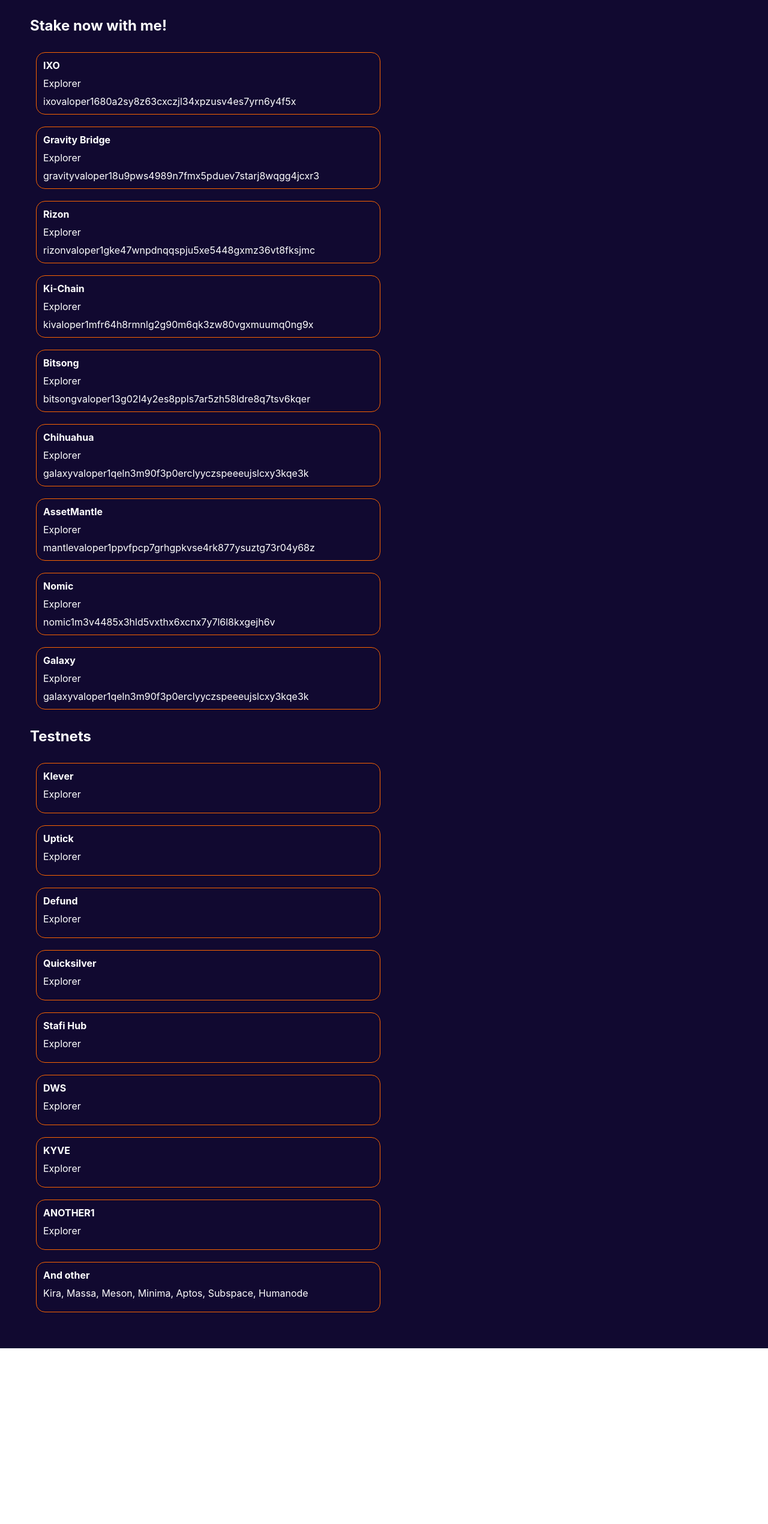
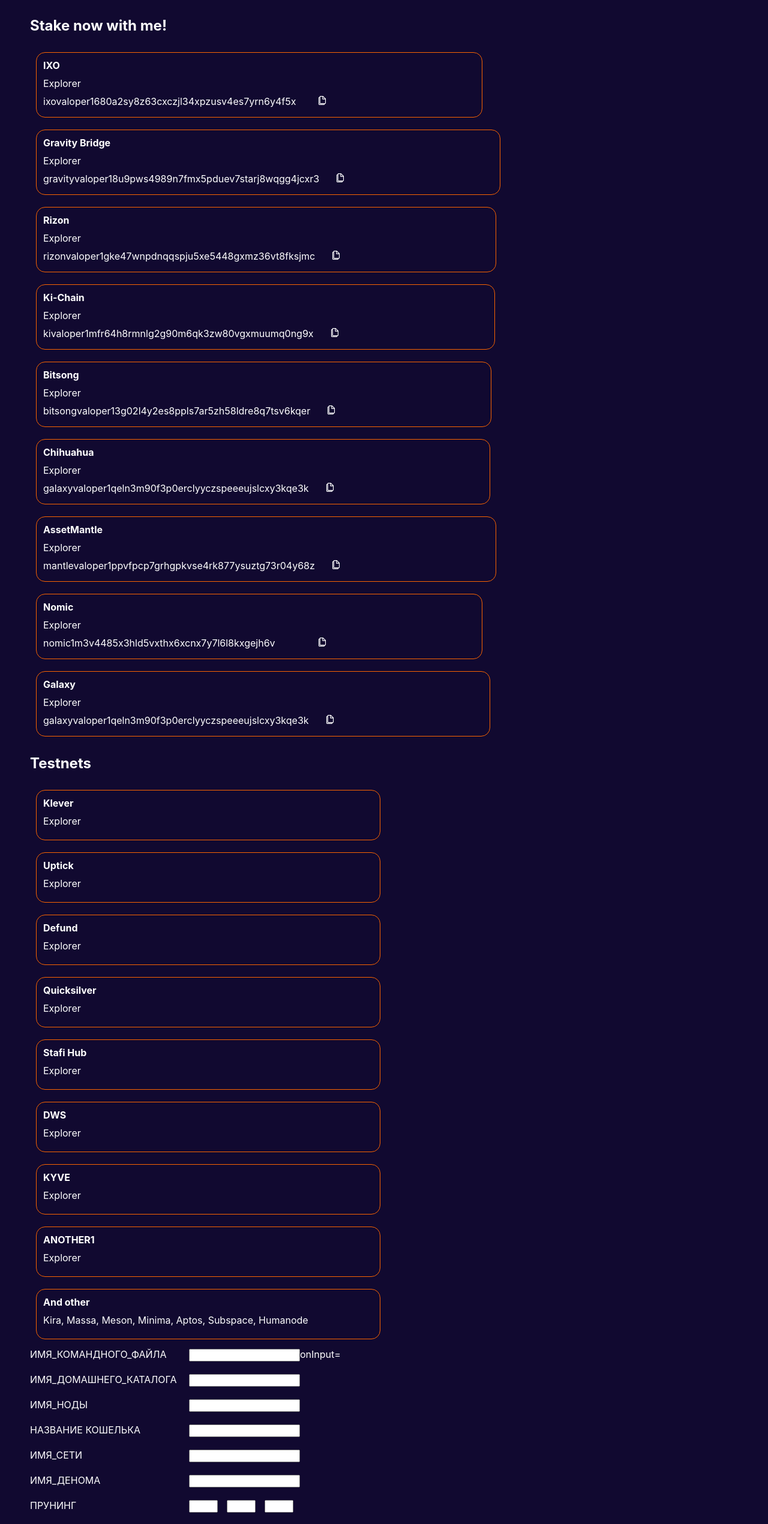
Before and after one commit to NeverwinterNights/valid, a React (Create React App) app: page / in a window 1280 px wide. Shown: the part 104-2645 px from the top of the page at 60% size. Before the commit the page ends 2352 px from the top, so only its background shows below. Built offline with nearby package versions, Linux system fonts and the light colour scheme.

Commit message:
start valid

```diff
--- a/package.json
+++ b/package.json
@@ -10,11 +10,14 @@
     "@types/node": "^16.7.13",
     "@types/react": "^18.0.0",
     "@types/react-dom": "^18.0.0",
+    "formik": "^2.2.9",
     "react": "^18.1.0",
     "react-dom": "^18.1.0",
+    "react-hook-form": "^7.31.1",
     "react-scripts": "5.0.1",
     "typescript": "^4.4.2",
-    "web-vitals": "^2.1.0"
+    "web-vitals": "^2.1.0",
+    "yup": "^0.32.11"
   },
   "homepage": "https://NeverwinterNights.github.io/valid",
   "scripts": {
--- a/src/App.tsx
+++ b/src/App.tsx
@@ -1,12 +1,14 @@
 import React from 'react';
 import './App.css';
 import {Main} from "./components/main/Main";
+import { Info } from './components/info/Info';
+
 
 function App() {
     return (
         <div className="App">
             <Main/>
-            {/*<Optimaized/>*/}
+            <Info/>
         </div>
     );
 }
--- /dev/null
+++ b/src/components/icons/copy/CopyIcon.module.css
@@ -0,0 +1,11 @@
+.copy {
+    cursor: pointer;
+    width: 20px;
+    aspect-ratio: auto 20 / 15;
+    height: 15px;
+    margin-left: 10px;
+}
+svg {
+    width: 20px;
+    height: 15px;
+}
--- /dev/null
+++ b/src/components/icons/copy/CopyIcon.tsx
@@ -0,0 +1,23 @@
+import React from 'react';
+import style from './CopyIcon.module.css';
+
+type  CopyIconPropsType = {
+    value: string
+}
+
+export const CopyIcon = React.memo(({value}: CopyIconPropsType) => {
+    const copyHandler = (value: string) => {
+        navigator.clipboard.writeText(value ?? '');
+    }
+    return (
+        <span onClick={() => {copyHandler(value)}} className={style.copy}>
+            <svg xmlns="http://www.w3.org/2000/svg" viewBox="0 0 512 512" fill={"white"}>
+                <path id="XMLID_7_" d="M305.8,0H158.7c-27,0-50.3,21.4-50.3,48.4v10.2h-9.3c-27,0-50.3,21.4-50.3,48.4v354.7
+		c0,27,22.3,50.3,50.3,50.3h256c27,0,48.4-22.3,48.4-50.3v-9.3h11.2c27,0,48.4-22.3,48.4-50.3V157.3L305.8,0z M305.8,54.9
+		l102.4,102.4H305.8C305.8,157.3,305.8,54.9,305.8,54.9z M364.5,461.7c0,5.6-3.7,10.2-9.3,10.2h-256c-5.6,0-10.2-4.7-10.2-10.2V108
+		c0-4.7,4.7-9.3,10.2-9.3h9.3v314.6c0,27,13,40,40,40h216V461.7z M424,403.1c0,5.6-3.7,10.2-9.3,10.2h-256
+		c-5.6,0-10.2-4.7-10.2-10.2V48.4c0-4.7,4.7-9.3,10.2-9.3h108v157.3H424V403.1z"/>
+            </svg>
+        </span>
+    );
+});
--- /dev/null
+++ b/src/components/info/Info.module.css
@@ -0,0 +1,16 @@
+.row {
+    margin-bottom: 20px;
+}
+
+div {
+    margin-bottom: 5px;
+}
+span {
+    display: inline-flex;
+    margin-right: 15px;
+    min-width: 250px;
+}
+.number {
+    width: 40px;
+    margin-right: 15px;
+}
--- a/src/components/optimazed/Optimazed.tsx
+++ b/src/components/info/Info.tsx
@@ -1,85 +1,245 @@
 import React, {ChangeEvent, useState} from 'react';
-
+import {SubmitHandler, useForm} from "react-hook-form";
+import style from './Info.module.css';
 
 type  StateType = {
-    defundd: string
-    defund: string
-    name: string
-    network: string
-    wallet: string
-    ufetf: string
-    peers: string
-    seeds: string
-    pruning1: string
-    pruning2: string
-    pruning3: string
-    // moniker: string
+    defundd?: string
+    defund?: string
+    name?: string
+    network?: string
+    wallet?: string
+    ufetf?: string
+    peers?: string
+    seeds?: string
+    pruning1?: string
+    pruning2?: string
+    pruning3?: string
+    a1?: string
+    a2?: string
+    a3?: string
+    a4?: string
+    c1?: string
+    c2?: string
+    c3?: string
+    c4?: string
+    c5?: string
+    defundvaloper1ms?: string
 }
 
-export const Optimaized = React.memo(() => {
+export const Info = React.memo(() => {
 
 
     const [state, setState] = useState<StateType>({} as StateType);
+    // const {register, handleSubmit, formState: {errors}} = useForm<StateType>()
 
-    const inputHandler = (event: ChangeEvent<HTMLInputElement>) => {
-        const {name, value} = event.target;
+
+    // const inputHandler = (event: ChangeEvent<HTMLInputElement>) => {
+    //     const {name, value} = event.target;
+    //     setState({
+    //         ...state,
+    //         [name]: value
+    //     })
+    // }
+
+    // const formik = useFormik({
+    //     initialValues: {
+    //         defundd: "",
+    //         defund: "",
+    //         name: "",
+    //         network: "",
+    //         wallet: "",
+    //         ufetf: "",
+    //         peers: "",
+    //         seeds: "",
+    //         pruning1: "",
+    //         pruning2: "",
+    //         pruning3: "",
+    //         a1: "",
+    //         a2: "",
+    //         a3: "",
+    //         a4: "",
+    //         c1: "",
+    //         c2: "",
+    //         c3: "",
+    //         c4: "",
+    //         c5: "",
+    //         defundvaloper1ms: ""
+    //     },
+    //     validate: (values) => {
+    //         const errors: StateType = {};
+    //         if (!values.defundd) {
+    //             errors.defundd = 'Required';
+    //         } else if (!/^[a-zA-Z0-9]+$/.test(values.defundd)) {
+    //             errors.defundd = 'Поле должно состоять только из латинских символов и цифр.';
+    //         }
+    //         if (!values.pruning1) {
+    //             errors.pruning1 = 'Required';
+    //         }
+    //         if (!/^\d+$/.test(values.pruning1)) {
+    //             errors.pruning1 = 'Поле должно состоять только из цифр.';
+    //         }
+    //
+    //         return errors;
+    //     },
+    //
+    //     onSubmit: values => {
+    //         //     alert(JSON.stringify(values, null, 2));
+    //         //     formik.resetForm()
+    //     },
+    // });
+
+
+    const onSubmit: SubmitHandler<StateType> = (data) => {
+
+    }
+
+
+    const inputHandler = (e: ChangeEvent<HTMLInputElement>) => {
+        const {name, value} = e.target;
+        if (value && /^[a-zA-Z0-9]+$/.test(value)) {
             setState({
                 ...state,
                 [name]: value
             })
+        } else {
+            setState({
+                ...state,
+                [name]: ""
+            })
         }
+
+
+    }
+
+
+    const {register, handleSubmit, formState: {errors, isValid}} = useForm({
+        mode: 'onChange'
+    });
+
+
 
     return (
         <div>
-            <div className={"row"}>
+            <form onSubmit={handleSubmit(onSubmit)}>
+                <div className={style.row}>
                     <span>ИМЯ_КОМАНДНОГО_ФАЙЛА</span>
-                <input name="defundd" onChange={inputHandler} value={state.defundd}/>
+                    <input {...register("defundd", {
+                        pattern: {
+                            value: /^[a-zA-Z0-9]+$/,
+                            message: ('Поле может состоять только  латинские символы и цифры.')
+                        }
+                    })} onInput={inputHandler} value={state.defundd}/>
+                    {errors.defundd && <div style={{color: "red"}}>{errors.defundd.message}</div>}
+                    onInput={()=> errors.defundd==undefined ? inputHandler : null}
                 </div>
-            <div className={"row"}>
+
+
+                <div className={style.row}>
                     <span>ИМЯ_ДОМАШНЕГО_КАТАЛОГА</span>
-                <input name="defund" onChange={inputHandler} value={state.defund}/>
+
+                    <input {...register("defund", {
+                        pattern: {
+                            value: /^[a-zA-Z0-9]+$/,
+                            message: ('Поле может состоять только  латинские символы и цифры.')
+                        }
+                    })} onInput={inputHandler} value={state.defund}/>
+                    {errors.defund && <div style={{color: "red"}}>{errors.defund.message}</div>}
+
+
                 </div>
-            <div className={"row"}>
+                <div className={style.row}>
                     <span>ИМЯ_НОДЫ</span>
                     <input name="name" onChange={inputHandler} value={state.name}/>
+
                 </div>
-            <div className={"row"}>
+                <div className={style.row}>
                     <span>НАЗВАНИЕ КОШЕЛЬКА</span>
                     <input name="wallet" onChange={inputHandler} value={state.wallet}/>
+
                 </div>
-            <div className={"row"}>
+                <div className={style.row}>
                     <span>ИМЯ_СЕТИ</span>
                     <input name="network" onChange={inputHandler} value={state.network}/>
+
                 </div>
-
-            <div className={"row"}>
+                <div className={style.row}>
                     <span>ИМЯ_ДЕНОМА</span>
                     <input name="ufetf" onChange={inputHandler} value={state.ufetf}/>
                 </div>
 
-            <div className={"row"}>
+                <div className={style.row}>
                     <span>ПРУНИНГ </span>
-                <input name="pruning1" onChange={inputHandler} value={state.pruning1}/>
-                <input name="pruning2" onChange={inputHandler} value={state.pruning2}/>
-                <input name="pruning3" onChange={inputHandler} value={state.pruning3}/>
+                    <input className={style.number} name="pruning1" onChange={inputHandler} value={state.pruning1}/>
+
+
+                    <input className={style.number} name="pruning2" onChange={inputHandler} value={state.pruning2}/>
+
+
+                    <input className={style.number} name="pruning3" onChange={inputHandler} value={state.pruning3}/>
+
+                </div>
+                <div className={style.row}>
+                    <span>peers</span>
+                    <input onChange={inputHandler} value={state.peers}/>
+
+                </div>
+                <div className={style.row}>
+                    <span>seeds</span>
+                    <input onChange={inputHandler} value={state.seeds}/>
                 </div>
 
+                <div className={style.row}>
+                    <span>$A1</span>
+                    <input onChange={inputHandler} value={state.a1}/>
 
-            <div className={"row"}>
-                <span>peers</span>
-                <input name="peers" onChange={inputHandler} value={state.peers}/>
                 </div>
-            <div className={"row"}>
-                <span>seeds</span>
-                <input name="seeds" onChange={inputHandler} value={state.seeds}/>
+                <div className={style.row}>
+                    <span>$A2</span>
+                    <input value={state.a2}/>
+
                 </div>
-            {/*<div className={"row"}>*/}
-            {/*    <span>moniker</span>*/}
-            {/*    <input name="moniker" onChange={inputHandler} value={state.moniker}/>*/}
-            {/*</div>*/}
+                <div className={style.row}>
+                    <span>$A3</span>
+                    <input onChange={inputHandler} value={state.a3}/>
+
+                </div>
+                <div className={style.row}>
+                    <span>$A4</span>
+                    <input onChange={inputHandler} value={state.a4}/>
+
+                </div>
+                <div className={style.row}>
+                    <span>$C1</span>
+                    <input name="c1" onChange={inputHandler} value={state.c1}/>
+
+                </div>
+                <div className={style.row}>
+                    <span>$C2</span>
+                    <input name="c2" onChange={inputHandler} value={state.c2}/>
+                </div>
+                <div className={style.row}>
+                    <span>$C3</span>
+                    <input name="c3" onChange={inputHandler} value={state.c3}/>
+                </div>
+                <div className={style.row}>
+                    <span>$C4</span>
+                    <input name="c4" onChange={inputHandler} value={state.c4}/>
+                </div>
+                <div className={style.row}>
+                    <span>$C5</span>
+                    <input name="c5" onChange={inputHandler} value={state.c5}/>
+                </div>
+                <div className={style.row}>
+                    <span>АДРЕСС_ВАЛИДАТОРА</span>
+                    <input name="defundvaloper1ms" onChange={inputHandler} value={state.defundvaloper1ms}/>
+                </div>
+
+            </form>
             <div className={"result"}>
                 <h3>Инициализируем ноду {state.name}</h3>
                 <div>{state.defundd} init {state.name} --chain-id={state.network}</div>
+
+
                 <h3>Cоздаем или восстанавливаем кошелек и сохраняем вывод</h3>
                 <div># создать кошелек</div>
                 <div>{state.defundd} keys add {state.wallet}</div>
@@ -170,7 +330,7 @@
                 <br/>
                 <div>------------------КОМАНДЫ ПОСЛЕ УСТАНОВКИ-----------</div>
                 <br/>
-                <div>АДРЕСС_ВАЛИДАТОРА={'<defundvaloper1ms...>'}</div>
+                <div>АДРЕСС_ВАЛИДАТОРА={state.defundvaloper1ms}</div>
                 <div>ПОРТ=26657 (по дефолту стоит такой (серым или как там называется по умолчанию значение), но
                     если его меняют почти во все команды добавляется команда
                 </div>
@@ -197,32 +357,32 @@
                 <br/>
                 <h3>Проверить валидатора</h3>
                 <br/>
-                <div>{state.defundd} query staking validator {' <defundvaloper1ms...> N'}</div>
+                <div>{state.defundd} query staking validator {state.defundvaloper1ms} N</div>
                 <div>{state.defundd} query staking validators N --limit 1000000 -o json | jq '.validators[] |
                     select(.description.moniker=={state.name} )' | jq
                 </div>
                 <h3>Собрать комиссионные + реварды</h3>
                 <br/>
                 <div>{state.defundd} tx distribution
-                    withdraw-rewards {'<defundvaloper1ms...> '} --from {state.wallet} --chain-id {state.defund}-private-1
+                    withdraw-rewards {state.defundvaloper1ms} --from {state.wallet} --chain-id {state.defund}-private-1
                     --fees 5{state.ufetf} --commission N -y
                 </div>
                 <br/>
                 <h3>Заделегировать себе в стейк еще (так отправляется 1 монетa)</h3>
                 <br/>
                 <div>{state.defundd} tx staking
-                    delegate {' <defundvaloper1ms...> '} 1000000{state.ufetf} --from {state.wallet} --fees
+                    delegate {state.defundvaloper1ms} 1000000{state.ufetf} --from {state.wallet} --fees
                     5{state.ufetf} --chain-id {state.defund}-private-1 N -y
                 </div>
                 <br/>
                 <h3>Unbond (в примере 10 монет)</h3>
                 <br/>
-                <div>{state.defundd} tx staking unbond {'<defundvaloper1ms...>'} 10000000{state.ufetf}
+                <div>{state.defundd} tx staking unbond {state.defundvaloper1ms} 10000000{state.ufetf}
                     --from {state.wallet} --fees 5{state.ufetf} --chain-id {state.defund}-private-1 N -y
                 </div>
                 <br/>
                 <h3>Отправить монеты на другой адрес</h3>
-                <div>{state.defundd} tx bank send {state.wallet} {'<defund1le...>'} 1001000{state.ufetf} --fees
+                <div>{state.defundd} tx bank send {state.wallet} {state.defundvaloper1ms} 1001000{state.ufetf} --fees
                     5{state.ufetf} --chain-id {state.defund}-private-1 N -y
                 </div>
                 <br/>
--- a/src/components/main/Main.module.css
+++ b/src/components/main/Main.module.css
@@ -27,3 +27,7 @@
 .link {
     margin-bottom: 10px;
 }
+
+.hash {
+    min-width: 430px;
+}
--- a/src/components/main/Main.tsx
+++ b/src/components/main/Main.tsx
@@ -1,7 +1,10 @@
 import React from 'react';
 import style from './Main.module.css';
+import {CopyIcon} from "../icons/copy/CopyIcon";
 
 export const Main = React.memo(() => {
+
+
     return (
         <>
             <h1>79anvi</h1>
@@ -10,47 +13,74 @@
                 <div className={style.block}>
                     <div className={style.title}>IXO</div>
                     <div className={style.link}>Explorer</div>
-                    <div className={style.hash}>ixovaloper1680a2sy8z63cxczjl34xpzusv4es7yrn6y4f5x</div>
+                    <div title="Copy address to clipboard">
+                        <span className={style.hash}>ixovaloper1680a2sy8z63cxczjl34xpzusv4es7yrn6y4f5x</span>
+                        <CopyIcon value={"ixovaloper1680a2sy8z63cxczjl34xpzusv4es7yrn6y4f5x"}/>
+                    </div>
                 </div>
                 <div className={style.block}>
                     <div className={style.title}>Gravity Bridge</div>
                     <div className={style.link}>Explorer</div>
-                    <div className={style.hash}>gravityvaloper18u9pws4989n7fmx5pduev7starj8wqgg4jcxr3</div>
+                    <div title="Copy address to clipboard">
+                        <span className={style.hash}>gravityvaloper18u9pws4989n7fmx5pduev7starj8wqgg4jcxr3 </span>
+                        <CopyIcon value={"gravityvaloper18u9pws4989n7fmx5pduev7starj8wqgg4jcxr3"}/>
+                    </div>
                 </div>
                 <div className={style.block}>
                     <div className={style.title}>Rizon</div>
                     <div className={style.link}>Explorer</div>
-                    <div className={style.hash}>rizonvaloper1gke47wnpdnqqspju5xe5448gxmz36vt8fksjmc</div>
+                    <div title="Copy address to clipboard">
+                        <span className={style.hash}>rizonvaloper1gke47wnpdnqqspju5xe5448gxmz36vt8fksjmc</span>
+                        <CopyIcon value={"rizonvaloper1gke47wnpdnqqspju5xe5448gxmz36vt8fksjmc"}/>
+                    </div>
                 </div>
                 <div className={style.block}>
                     <div className={style.title}>Ki-Chain</div>
                     <div className={style.link}>Explorer</div>
-                    <div className={style.hash}>kivaloper1mfr64h8rmnlg2g90m6qk3zw80vgxmuumq0ng9x</div>
+                    <div title="Copy address to clipboard">
+                        <span className={style.hash}>kivaloper1mfr64h8rmnlg2g90m6qk3zw80vgxmuumq0ng9x </span>
+                        <CopyIcon value={"kivaloper1mfr64h8rmnlg2g90m6qk3zw80vgxmuumq0ng9x"}/>
+                    </div>
                 </div>
                 <div className={style.block}>
                     <div className={style.title}>Bitsong</div>
                     <div className={style.link}>Explorer</div>
-                    <div className={style.hash}>bitsongvaloper13g02l4y2es8ppls7ar5zh58ldre8q7tsv6kqer</div>
+                    <div title="Copy address to clipboard">
+                        <span className={style.hash}>bitsongvaloper13g02l4y2es8ppls7ar5zh58ldre8q7tsv6kqer</span>
+                        <CopyIcon value={"bitsongvaloper13g02l4y2es8ppls7ar5zh58ldre8q7tsv6kqer"}/>
+                    </div>
                 </div>
                 <div className={style.block}>
                     <div className={style.title}>Chihuahua</div>
                     <div className={style.link}>Explorer</div>
-                    <div className={style.hash}>galaxyvaloper1qeln3m90f3p0erclyyczspeeeujslcxy3kqe3k</div>
+                    <div title="Copy address to clipboard">
+                        <span className={style.hash}>galaxyvaloper1qeln3m90f3p0erclyyczspeeeujslcxy3kqe3k</span>
+                        <CopyIcon value={"galaxyvaloper1qeln3m90f3p0erclyyczspeeeujslcxy3kqe3k"}/>
+                    </div>
                 </div>
                 <div className={style.block}>
                     <div className={style.title}>AssetMantle</div>
                     <div className={style.link}>Explorer</div>
-                    <div className={style.hash}>mantlevaloper1ppvfpcp7grhgpkvse4rk877ysuztg73r04y68z</div>
+                    <div title="Copy address to clipboard">
+                        <span className={style.hash}>mantlevaloper1ppvfpcp7grhgpkvse4rk877ysuztg73r04y68z</span>
+                        <CopyIcon value={"mantlevaloper1ppvfpcp7grhgpkvse4rk877ysuztg73r04y68z"}/>
+                    </div>
                 </div>
                 <div className={style.block}>
                     <div className={style.title}>Nomic</div>
                     <div className={style.link}>Explorer</div>
-                    <div className={style.hash}>nomic1m3v4485x3hld5vxthx6xcnx7y7l6l8kxgejh6v</div>
+                    <div title="Copy address to clipboard">
+                        <span className={style.hash}>nomic1m3v4485x3hld5vxthx6xcnx7y7l6l8kxgejh6v</span>
+                        <CopyIcon value={"nomic1m3v4485x3hld5vxthx6xcnx7y7l6l8kxgejh6v"}/>
+                    </div>
                 </div>
                 <div className={style.block}>
                     <div className={style.title}>Galaxy</div>
                     <div className={style.link}>Explorer</div>
-                    <div className={style.hash}>galaxyvaloper1qeln3m90f3p0erclyyczspeeeujslcxy3kqe3k</div>
+                    <div title="Copy address to clipboard">
+                        <span className={style.hash}>galaxyvaloper1qeln3m90f3p0erclyyczspeeeujslcxy3kqe3k</span>
+                        <CopyIcon value={"galaxyvaloper1qeln3m90f3p0erclyyczspeeeujslcxy3kqe3k"}/>
+                    </div>
                 </div>
             </div>
             <h2>Testnets</h2>
```
Also changed, not shown: src/assets/icons/copy.svg (added), 1 other file (tests, documents, lock files or other folders). Lines whose indentation alone changed are shown as unchanged.
